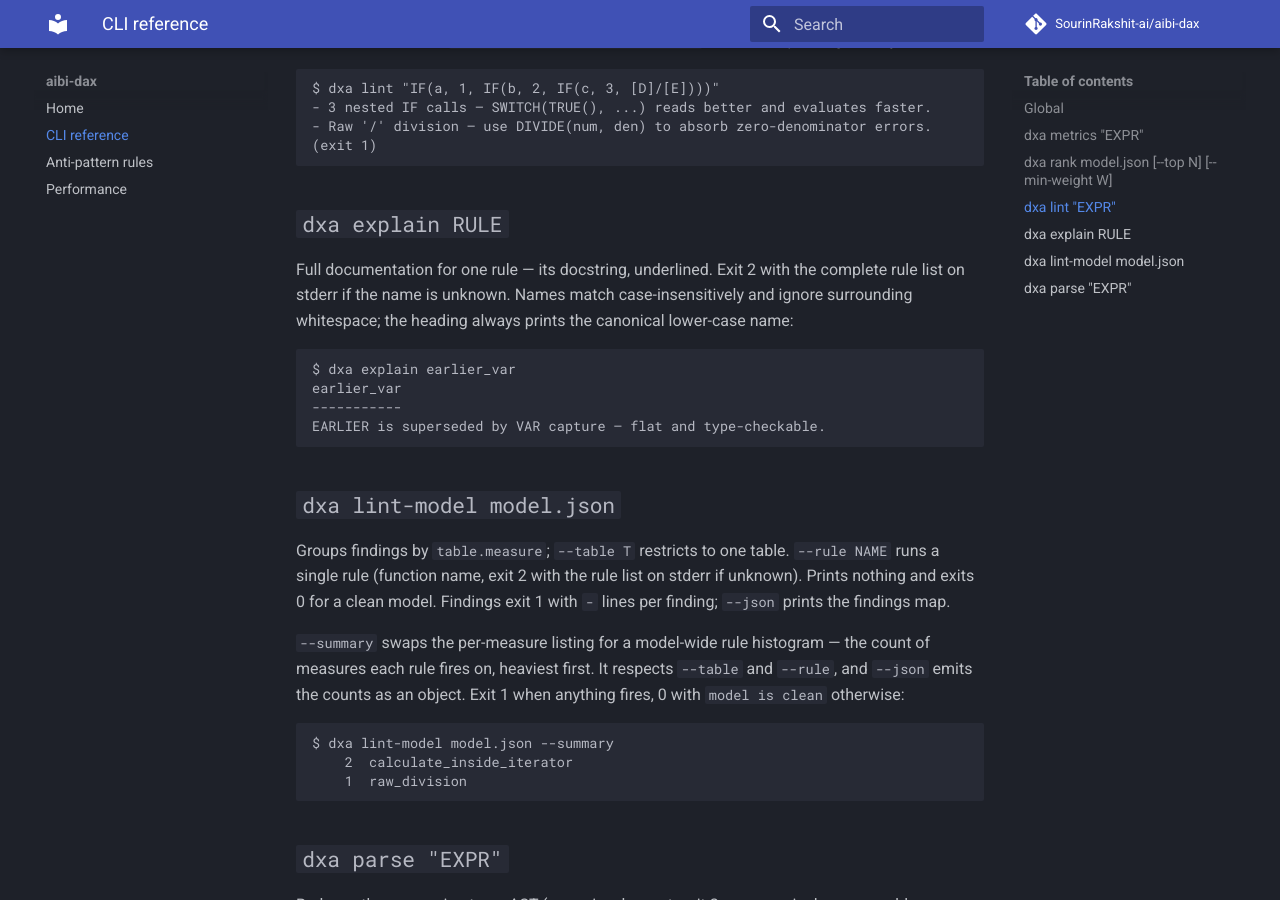
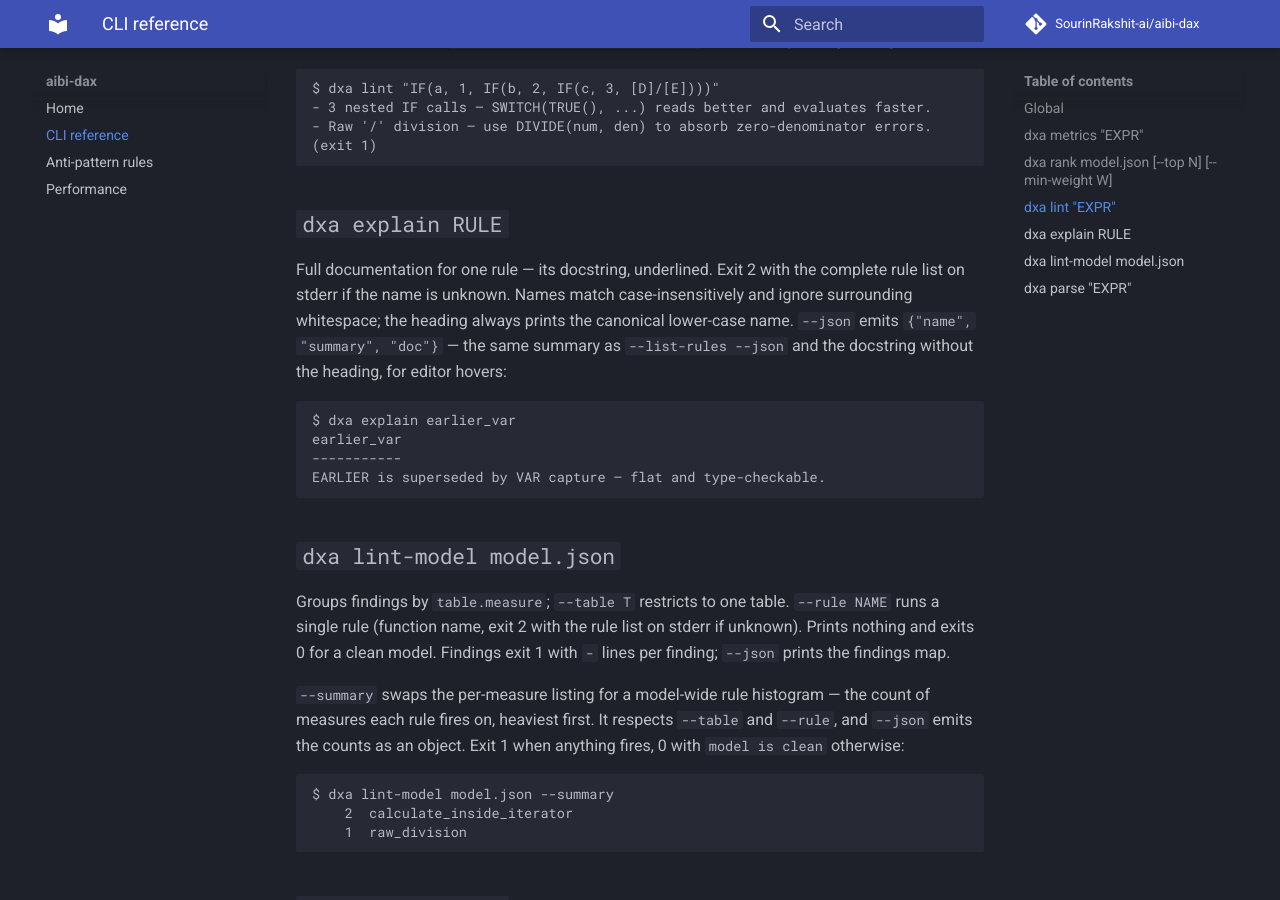
Before and after one commit to SourinRakshit-ai/aibi-dax, an MkDocs documentation site: the page built from docs/CLI.md, in a window 1280 px wide and 900 px high, scrolled down 1254 px. Built offline with MkDocs 1.6.1 and Material for MkDocs 9.7.7, drawn with Linux system fonts in a browser that asks for light colours; comment, search, counter and statistics services are not loaded.

Commit message:
feat: dxa explain --json for editor tooling (closes #34)

````diff
--- a/docs/CLI.md
+++ b/docs/CLI.md
@@ -69,7 +69,9 @@ $ dxa lint "IF(a, 1, IF(b, 2, IF(c, 3, [D]/[E])))"
 Full documentation for one rule — its docstring, underlined. Exit 2 with
 the complete rule list on stderr if the name is unknown. Names match
 case-insensitively and ignore surrounding whitespace; the heading always
-prints the canonical lower-case name:
+prints the canonical lower-case name. `--json` emits
+`{"name", "summary", "doc"}` — the same summary as `--list-rules --json`
+and the docstring without the heading, for editor hovers:
 
 ```
 $ dxa explain earlier_var
````
Also changed, not shown: CHANGELOG.md (+2 -0 lines), README.md (+1 -1 lines), docs/index.md (+1 -1 lines), 2 other files.
